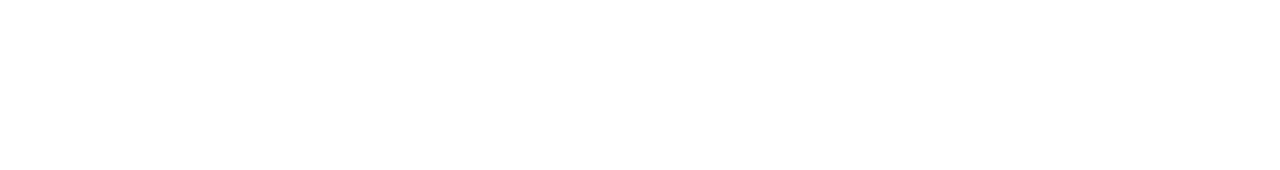
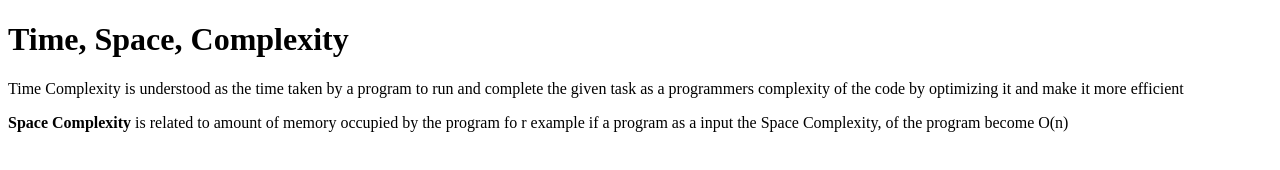
Before and after one commit to acciojob/time-and-space-complexity-Saishiva069, a website: page main.html in a window 1280 px wide. Drawn offline with Linux system fonts and the light colour scheme.

Commit message:
created a submission

```diff
--- a/main.html
+++ b/main.html
@@ -8,6 +8,9 @@
 
 <body>
 	<!-- the entire body must be written by student -->
+	<h1>Time, Space, Complexity</h1>
+	<P>Time Complexity is understood as the time taken by a program to run and complete the given task as a programmers complexity of the code by optimizing it and make it more efficient</P>
+	<p><b>Space Complexity</b> is related to amount of memory occupied by the program fo r example if a program as a input the Space Complexity, of the program become O(n)</p>
     <script type="text/javascript" src="./script.js">
 </script>
 
```
